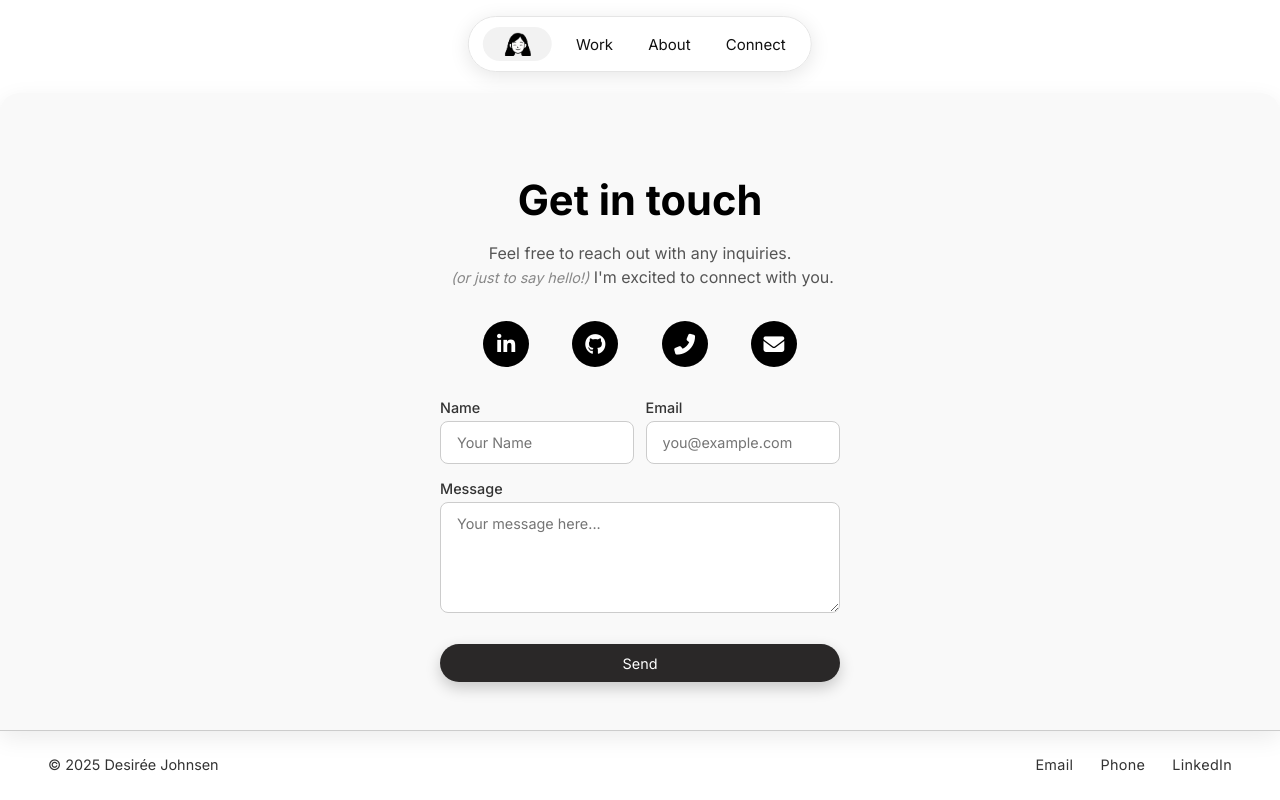
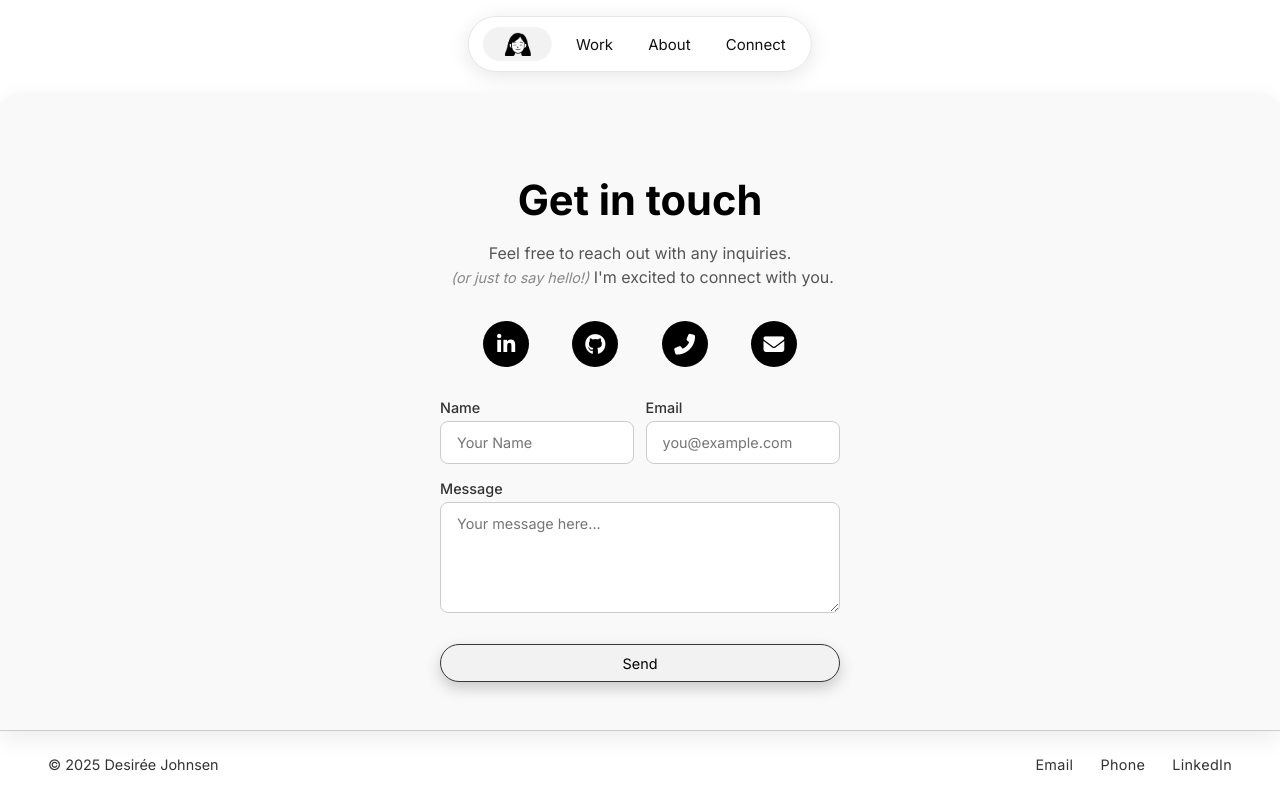
Before and after one commit to desjohnsen/portfolio, a React (Vite) app: page / in a window 1280 px wide. In both pictures the pointer is over the button "Send". Shown: the part 2263-3063 px from the top of the page. Built offline with nearby package versions, Linux system fonts and the light colour scheme.

Commit message:
style: add hover effect to send button in contact form

```diff
--- a/src/styles/Contact.css
+++ b/src/styles/Contact.css
@@ -121,8 +121,9 @@
   }
 
   .send-button:hover {
-    color: #ffffff;
-    background-color: #2a2828;
+    background-color: #f2f2f2;
+    border: 1px solid #373737;
+    color: #000000;
     box-shadow: 0 6px 15px rgba(0, 0, 0, 0.2);
   }
 
```
